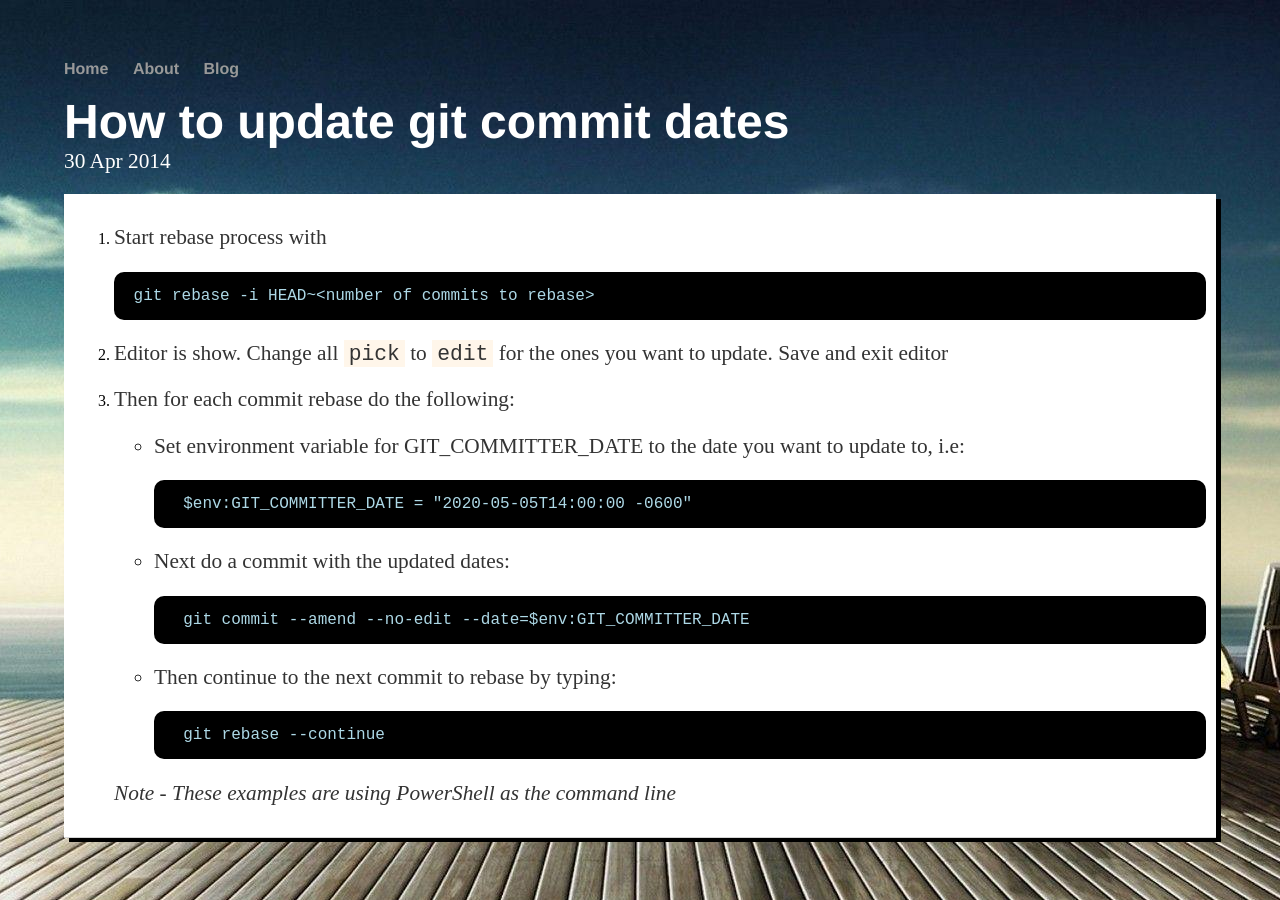
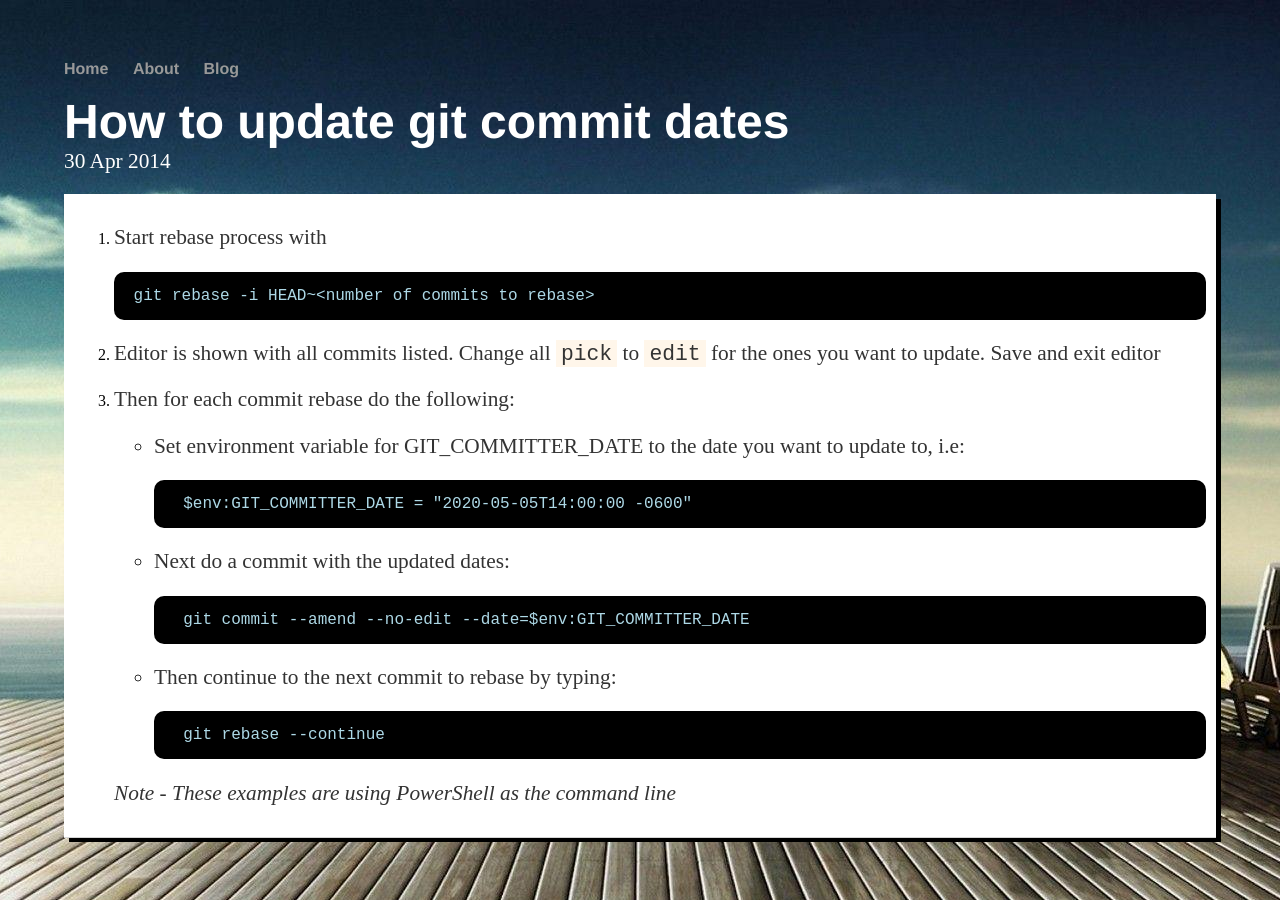
Before and after one commit to brentestewart/brentestewart.github.io, a Jekyll site: the page built from _posts/2020-06-12-how-to-update-git-commit-dates.md, in a window 1280 px wide. Built offline with Jekyll 4.4.1, drawn with Linux system fonts in a browser that asks for light colours.

Commit message:
Update git rewrite dates article

```diff
--- a/_posts/2020-06-12-how-to-update-git-commit-dates.md
+++ b/_posts/2020-06-12-how-to-update-git-commit-dates.md
@@ -12,7 +12,7 @@ date: 2014-04-30
     ~~~
 
 
-2. Editor is show. Change all `pick` to `edit` for the ones you want to update. Save and exit editor
+2. Editor is shown with all commits listed. Change all `pick` to `edit` for the ones you want to update. Save and exit editor
 
 3. Then for each commit rebase do the following:
 
```
